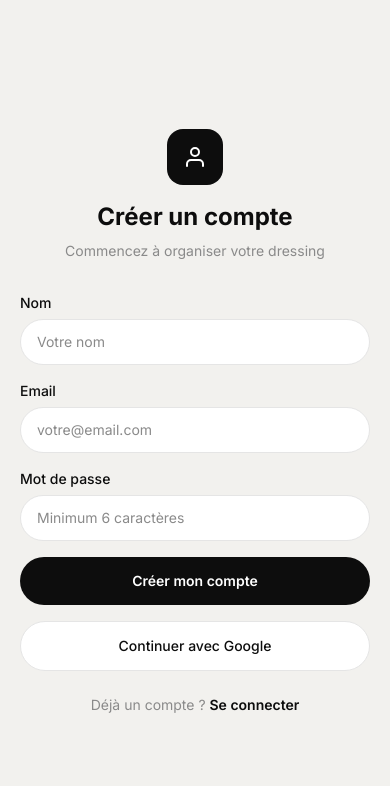
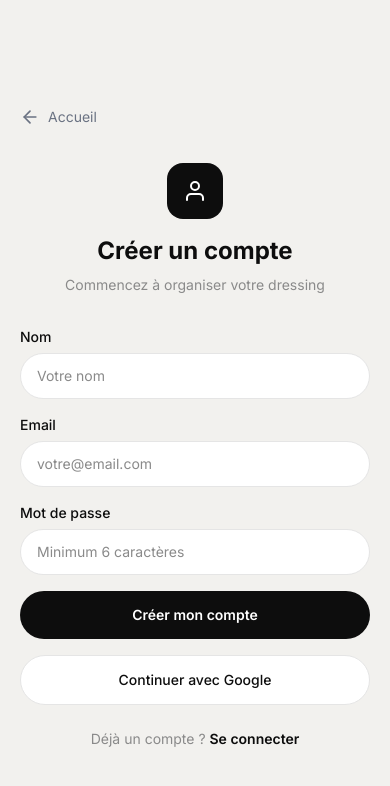
Before and after one commit to belvie1401/dressing, a Next.js app in the folder frontend/: page /register in a window 390 px wide. Shown: the top 786 px of the page. Built offline with nearby package versions, Linux system fonts and the light colour scheme; no server answers.

Commit message:
Add back-to-home button on login and register pages
Adds an ArrowLeft + "Accueil" link at the top-left of both auth pages
that navigates to the landing page. Uses min-h-[44px] for mobile tap
target compliance.

https://claude.ai/code/session_01NpuZZQFBReWbQEk6Z8vL7S

```diff
--- a/frontend/app/(auth)/login/page.tsx
+++ b/frontend/app/(auth)/login/page.tsx
@@ -26,6 +26,15 @@ export default function LoginPage() {
   return (
     <div className="flex min-h-screen items-center justify-center px-5" style={{ background: 'var(--color-app-bg)' }}>
       <div className="w-full max-w-sm">
+        <a
+          href="/"
+          className="mb-6 flex min-h-[44px] w-fit items-center gap-2 text-sm text-gray-500 hover:text-black"
+        >
+          <svg width="20" height="20" viewBox="0 0 24 24" fill="none" stroke="currentColor" strokeWidth="2" strokeLinecap="round" strokeLinejoin="round">
+            <line x1="19" y1="12" x2="5" y2="12" /><polyline points="12 19 5 12 12 5" />
+          </svg>
+          Accueil
+        </a>
         <div className="mb-8 text-center">
           <div className="mx-auto mb-4 flex h-14 w-14 items-center justify-center rounded-2xl bg-[#0D0D0D]">
             <svg width="24" height="24" viewBox="0 0 24 24" fill="none" stroke="white" strokeWidth="2" strokeLinecap="round" strokeLinejoin="round">
--- a/frontend/app/(auth)/register/page.tsx
+++ b/frontend/app/(auth)/register/page.tsx
@@ -32,6 +32,15 @@ export default function RegisterPage() {
   return (
     <div className="flex min-h-screen items-center justify-center px-5" style={{ background: 'var(--color-app-bg)' }}>
       <div className="w-full max-w-sm">
+        <a
+          href="/"
+          className="mb-6 flex min-h-[44px] w-fit items-center gap-2 text-sm text-gray-500 hover:text-black"
+        >
+          <svg width="20" height="20" viewBox="0 0 24 24" fill="none" stroke="currentColor" strokeWidth="2" strokeLinecap="round" strokeLinejoin="round">
+            <line x1="19" y1="12" x2="5" y2="12" /><polyline points="12 19 5 12 12 5" />
+          </svg>
+          Accueil
+        </a>
         <div className="mb-8 text-center">
           <div className="mx-auto mb-4 flex h-14 w-14 items-center justify-center rounded-2xl bg-[#0D0D0D]">
             <svg width="24" height="24" viewBox="0 0 24 24" fill="none" stroke="white" strokeWidth="2" strokeLinecap="round" strokeLinejoin="round">
```
